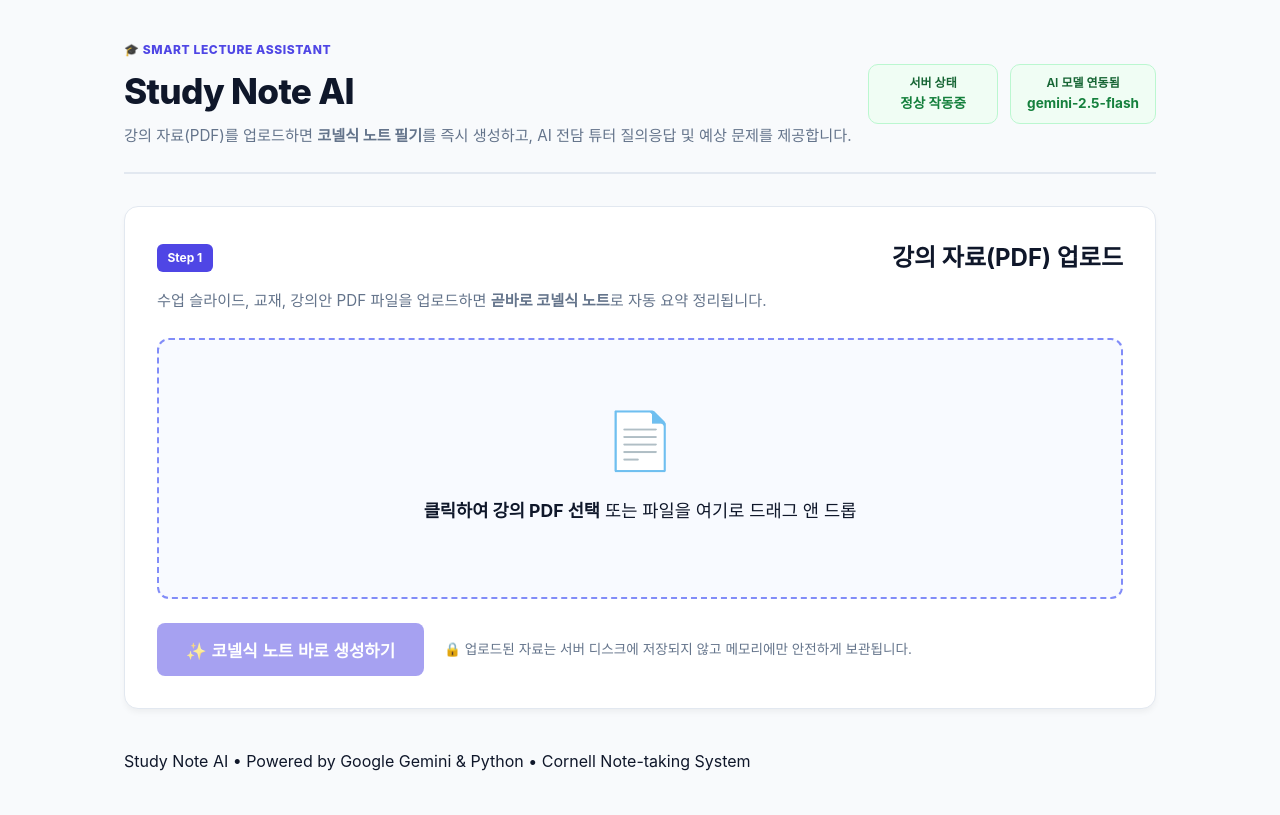
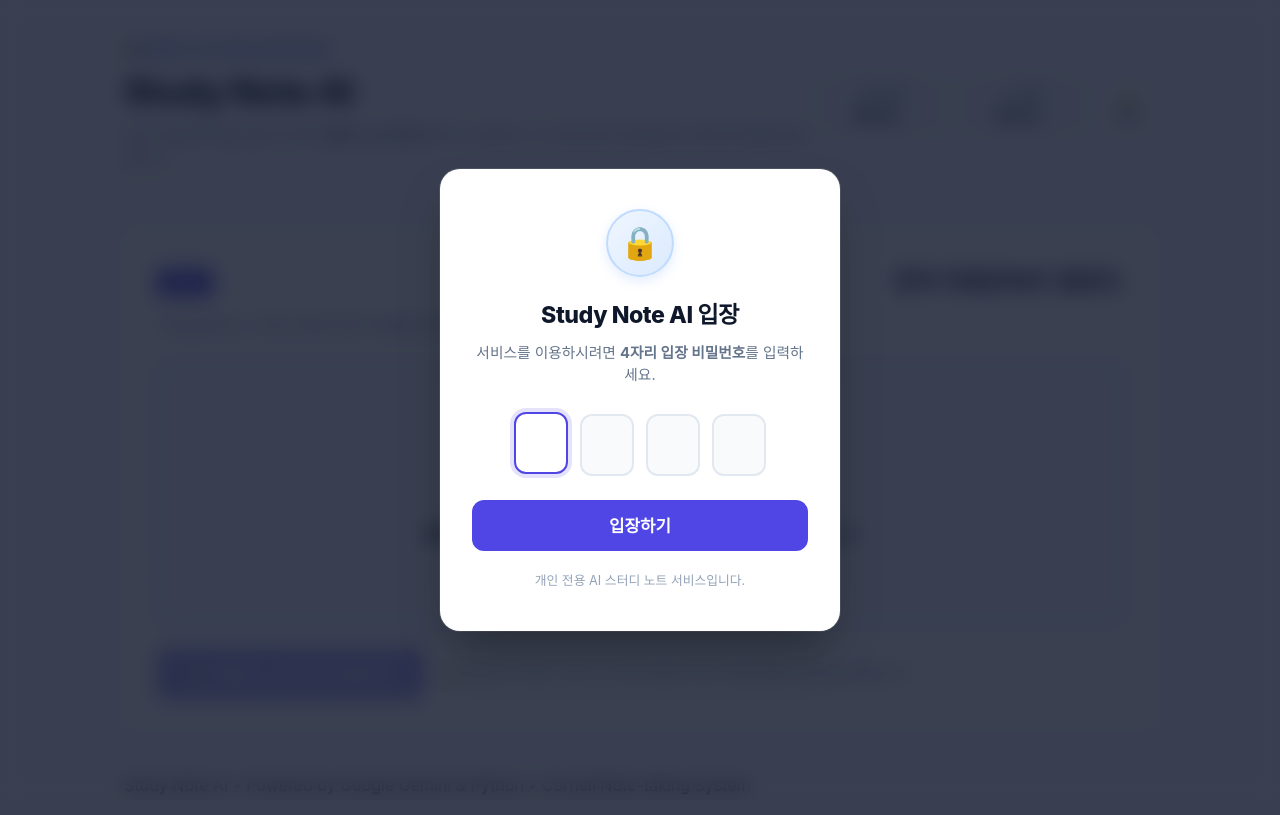
Before and after one commit to yes05you-lgtm/study, a Flask app: page / in a window 1280 px wide. After the commit the page ends 794 px from the top, so only its background shows below. Run offline with Flask 3, Linux system fonts and the light colour scheme; some web fonts are replaced.

Commit message:
feat: add 4-digit PIN access control (0909)

```diff
--- a/app.py
+++ b/app.py
@@ -26,6 +26,7 @@ GEMINI_API_KEY = os.getenv("GEMINI_API_KEY")
 GEMINI_MODEL = os.getenv("GEMINI_MODEL", "gemini-2.5-flash")
 FLASK_DEBUG = os.getenv("FLASK_DEBUG", "false").lower() == "true"
 MAX_UPLOAD_MB = int(os.getenv("MAX_UPLOAD_MB", 20))
+ACCESS_PIN = os.getenv("ACCESS_PIN", "0909")
 
 app.config["MAX_CONTENT_LENGTH"] = MAX_UPLOAD_MB * 1024 * 1024
 
@@ -115,6 +116,33 @@ def extract_numbers_summary(text):
 def index():
     logger.info("[REQUEST] GET /")
     return render_template("index.html")
+
+
+@app.route("/api/verify_pin", methods=["POST"])
+def verify_pin():
+    """클라이언트가 입력한 PIN 코드가 일치하는지 검증"""
+    req_json = request.get_json(silent=True) or {}
+    client_pin = str(req_json.get("pin", "")).strip()
+    logger.info("[REQUEST] POST /api/verify_pin")
+    if client_pin == ACCESS_PIN:
+        return jsonify({"status": "success", "message": "인증에 성공했습니다."}), 200
+    return jsonify({"status": "error", "error": "비밀번호가 올바르지 않습니다."}), 401
+
+
+PROTECTED_ENDPOINTS = {"/inspect", "/cornell_notes", "/quiz", "/chat"}
+
+
+@app.before_request
+def check_pin_auth():
+    """핵심 API에 대해 4자리 입장 비밀번호 헤더(X-Access-Pin) 검증"""
+    if request.path in PROTECTED_ENDPOINTS:
+        client_pin = request.headers.get("X-Access-Pin", "").strip()
+        if client_pin != ACCESS_PIN:
+            logger.warning(f"[AUTH] 비인가 요청 차단: path={request.path}")
+            return jsonify({
+                "status": "unauthorized",
+                "error": "접근 권한이 없습니다. 4자리 입장 비밀번호를 입력해주세요."
+            }), 401
 
 
 @app.route("/health", methods=["GET"])
--- a/static/app.js
+++ b/static/app.js
@@ -1,19 +1,241 @@
 let selectedFile = null;
+const PIN_STORAGE_KEY = "study_access_pin";
 
 document.addEventListener("DOMContentLoaded", () => {
   console.log("[PAGE] Study Note AI 로드 완료");
-  initHealthCheck();
+  initPinAuth();
   initUploadListeners();
   initActionListeners();
 });
 
+// ==========================================================================
+// 0. PIN 인증 및 보안 관리
+// ==========================================================================
+function getStoredPin() {
+  return localStorage.getItem(PIN_STORAGE_KEY) || "";
+}
+
+function setStoredPin(pin) {
+  localStorage.setItem(PIN_STORAGE_KEY, pin);
+}
+
+function clearStoredPin() {
+  localStorage.removeItem(PIN_STORAGE_KEY);
+}
+
+// 공통 인증 헤더 첨부 fetch 래퍼
+async function authFetch(url, options = {}) {
+  const pin = getStoredPin();
+  options.headers = options.headers || {};
+
+  if (options.headers instanceof Headers) {
+    if (pin) options.headers.set("X-Access-Pin", pin);
+  } else {
+    if (pin) options.headers["X-Access-Pin"] = pin;
+  }
+
+  const res = await fetch(url, options);
+
+  // 401 Unauthorized 발생 시 즉시 잠금 모달 표시
+  if (res.status === 401 && !url.includes("/api/verify_pin")) {
+    clearStoredPin();
+    showPinModal(true, "인증이 만료되었거나 비밀번호가 올바르지 않습니다.");
+  }
+  return res;
+}
+
+// PIN 모달 열기
+function showPinModal(showError = false, errorMsg = "") {
+  const modal = document.getElementById("pinModal");
+  const errBox = document.getElementById("pinErrorMsg");
+  const inputs = document.querySelectorAll(".pin-box");
+
+  modal.classList.remove("hidden");
+  inputs.forEach(input => {
+    input.value = "";
+    input.classList.remove("error");
+  });
+
+  if (showError && errorMsg) {
+    errBox.textContent = errorMsg;
+    errBox.classList.remove("hidden");
+  } else {
+    errBox.classList.add("hidden");
+  }
+
+  // 첫 번째 칸 자동 포커스
+  setTimeout(() => {
+    if (inputs[0]) inputs[0].focus();
+  }, 100);
+}
+
+// PIN 모달 닫기
+function hidePinModal() {
+  const modal = document.getElementById("pinModal");
+  modal.classList.add("hidden");
+}
+
+// PIN 인증 초기화 및 이벤트 리스너 등록
+function initPinAuth() {
+  const modal = document.getElementById("pinModal");
+  const form = document.getElementById("pinForm");
+  const inputs = Array.from(document.querySelectorAll(".pin-box"));
+  const btnSubmit = document.getElementById("btnSubmitPin");
+  const btnLock = document.getElementById("btnLockApp");
+  const errBox = document.getElementById("pinErrorMsg");
+  const card = modal.querySelector(".pin-modal-card");
+
+  // 헤더의 잠금(로그아웃) 버튼
+  if (btnLock) {
+    btnLock.addEventListener("click", () => {
+      clearStoredPin();
+      showPinModal(false);
+    });
+  }
+
+  // 4자리 입력 박스 이벤트 핸들링
+  inputs.forEach((input, index) => {
+    // 1) 숫자 입력 시 다음 칸 자동 이동
+    input.addEventListener("input", (e) => {
+      const val = e.target.value.replace(/[^0-9]/g, "");
+      e.target.value = val ? val[0] : "";
+
+      if (e.target.value) {
+        if (index < inputs.length - 1) {
+          inputs[index + 1].focus();
+        } else {
+          // 4번째 칸까지 입력되었으면 자동 제출
+          submitPin();
+        }
+      }
+    });
+
+    // 2) 백스페이스 및 화살표 키 처리
+    input.addEventListener("keydown", (e) => {
+      if (e.key === "Backspace") {
+        if (!e.target.value && index > 0) {
+          inputs[index - 1].focus();
+          inputs[index - 1].value = "";
+        }
+      } else if (e.key === "ArrowLeft" && index > 0) {
+        inputs[index - 1].focus();
+      } else if (e.key === "ArrowRight" && index < inputs.length - 1) {
+        inputs[index + 1].focus();
+      }
+    });
+
+    // 3) 붙여넣기(Paste) 지원 (예: 4자리 복사 후 붙여넣을 때)
+    input.addEventListener("paste", (e) => {
+      e.preventDefault();
+      const pasteData = (e.clipboardData || window.clipboardData).getData("text").trim();
+      const digits = pasteData.replace(/[^0-9]/g, "").slice(0, 4);
+
+      if (digits.length > 0) {
+        digits.split("").forEach((d, i) => {
+          if (inputs[i]) inputs[i].value = d;
+        });
+
+        if (digits.length >= 4) {
+          inputs[3].focus();
+          submitPin();
+        } else {
+          const nextIndex = Math.min(digits.length, inputs.length - 1);
+          inputs[nextIndex].focus();
+        }
+      }
+    });
+  });
+
+  // 제출 버튼 클릭
+  form.addEventListener("submit", (e) => {
+    e.preventDefault();
+    submitPin();
+  });
+
+  async function submitPin() {
+    const pin = inputs.map(input => input.value).join("");
+    if (pin.length !== 4) {
+      errBox.textContent = "4자리 비밀번호를 모두 입력해주세요.";
+      errBox.classList.remove("hidden");
+      inputs.forEach(inp => inp.classList.add("error"));
+      return;
+    }
+
+    btnSubmit.disabled = true;
+    btnSubmit.textContent = "확인 중...";
+
+    try {
+      const res = await fetch("/api/verify_pin", {
+        method: "POST",
+        headers: { "Content-Type": "application/json" },
+        body: JSON.stringify({ pin })
+      });
+
+      const data = await res.json();
+
+      if (res.ok && data.status === "success") {
+        setStoredPin(pin);
+        hidePinModal();
+        initHealthCheck();
+      } else {
+        // 실패: 흔들림 애니메이션 및 에러 표시
+        card.classList.remove("shake");
+        void card.offsetWidth; // 트리거 리플로우
+        card.classList.add("shake");
+
+        errBox.textContent = "비밀번호가 올바르지 않습니다.";
+        errBox.classList.remove("hidden");
+        inputs.forEach(inp => {
+          inp.value = "";
+          inp.classList.add("error");
+        });
+        inputs[0].focus();
+      }
+    } catch (err) {
+      console.error("[PIN ERR]", err);
+      errBox.textContent = "서버 통신에 실패했습니다. 다시 시도해주세요.";
+      errBox.classList.remove("hidden");
+    } finally {
+      btnSubmit.disabled = false;
+      btnSubmit.textContent = "입장하기";
+    }
+  }
+
+  // 초기 자동 로그인 체크
+  const storedPin = getStoredPin();
+  if (storedPin && storedPin.length === 4) {
+    fetch("/api/verify_pin", {
+      method: "POST",
+      headers: { "Content-Type": "application/json" },
+      body: JSON.stringify({ pin: storedPin })
+    })
+      .then(res => res.json())
+      .then(data => {
+        if (data.status === "success") {
+          hidePinModal();
+          initHealthCheck();
+        } else {
+          clearStoredPin();
+          showPinModal(false);
+        }
+      })
+      .catch(() => {
+        showPinModal(false);
+      });
+  } else {
+    showPinModal(false);
+  }
+}
+
+// ==========================================================================
 // 1. 서버 상태 및 API Key 상하 2줄 배지 업데이트
+// ==========================================================================
 async function initHealthCheck() {
   const serverBadge = document.getElementById("serverBadge");
   const apiKeyBadge = document.getElementById("apiKeyBadge");
 
   try {
-    const res = await fetch("/health");
+    const res = await authFetch("/health");
     const data = await res.json();
 
     if (data.status === "ok") {
@@ -48,7 +270,9 @@ async function initHealthCheck() {
   }
 }
 
+// ==========================================================================
 // 2. 파일 업로드 리스너
+// ==========================================================================
 function initUploadListeners() {
   const dropZone = document.getElementById("dropZone");
   const fileInput = document.getElementById("pdfFileInput");
@@ -94,7 +318,9 @@ function initUploadListeners() {
   }
 }
 
+// ==========================================================================
 // 3. 버튼 이벤트 리스너 등록
+// ==========================================================================
 function initActionListeners() {
   const btnStartGenerate = document.getElementById("btnStartGenerate");
   const btnGenerateQuiz = document.getElementById("btnGenerateQuiz");
@@ -126,7 +352,9 @@ function initActionListeners() {
   });
 }
 
+// ==========================================================================
 // 4. 업로드 및 코넬식 노트 즉시 생성 파이프라인
+// ==========================================================================
 async function startFullCornellProcess() {
   if (!selectedFile) return;
 
@@ -140,7 +368,7 @@ async function startFullCornellProcess() {
 
   try {
     console.log("[PIPELINE] 1단계: PDF 업로드 및 텍스트 추출...");
-    const inspectRes = await fetch("/inspect", {
+    const inspectRes = await authFetch("/inspect", {
       method: "POST",
       body: formData
     });
@@ -151,7 +379,7 @@ async function startFullCornellProcess() {
     }
 
     console.log("[PIPELINE] 2단계: 코넬식 노트 자동 생성 요청...");
-    const noteRes = await fetch("/cornell_notes", {
+    const noteRes = await authFetch("/cornell_notes", {
       method: "POST",
       headers: { "Content-Type": "application/json" }
     });
@@ -184,7 +412,9 @@ async function startFullCornellProcess() {
   }
 }
 
+// ==========================================================================
 // 5. 코넬 노트 화면 렌더링
+// ==========================================================================
 function renderCornellSheet(data) {
   document.getElementById("cornellHeaderTitle").textContent = data.title || "강의 핵심 요약 노트";
   document.getElementById("cornellDate").textContent = `정리 일시: ${new Date().toLocaleDateString()}`;
@@ -238,7 +468,9 @@ function renderCornellSheet(data) {
   });
 }
 
+// ==========================================================================
 // 6. 대화형 채팅 말풍선 Q&A 전송 및 응답 처리
+// ==========================================================================
 async function sendChatMessage() {
   const chatInput = document.getElementById("chatInput");
   const btnSend = document.getElementById("btnSendChat");
@@ -273,7 +505,7 @@ async function sendChatMessage() {
   chatMessages.scrollTop = chatMessages.scrollHeight;
 
   try {
-    const res = await fetch("/chat", {
+    const res = await authFetch("/chat", {
       method: "POST",
       headers: { "Content-Type": "application/json" },
       body: JSON.stringify({ message })
@@ -297,7 +529,9 @@ async function sendChatMessage() {
   }
 }
 
+// ==========================================================================
 // 7. 퀴즈 생성 요청 (/quiz)
+// ==========================================================================
 async function generateQuiz() {
   const btn = document.getElementById("btnGenerateQuiz");
   btn.disabled = true;
@@ -306,7 +540,7 @@ async function generateQuiz() {
 
   try {
     console.log("[QUIZ] 예상 문제 출제 요청...");
-    const res = await fetch("/quiz", {
+    const res = await authFetch("/quiz", {
       method: "POST",
       headers: { "Content-Type": "application/json" }
     });
@@ -332,7 +566,9 @@ async function generateQuiz() {
   }
 }
 
+// ==========================================================================
 // 8. 퀴즈 렌더링
+// ==========================================================================
 function renderQuiz(quizzes) {
   const container = document.getElementById("quizContainer");
   container.innerHTML = "";
--- a/static/style.css
+++ b/static/style.css
@@ -735,3 +735,171 @@ body {
     border: 2px solid #000;
   }
 }
+
+/* ==========================================================================
+   PIN Auth Modal & Lock Button Styles
+   ========================================================================== */
+.btn-lock {
+  padding: 0.4rem 0.8rem;
+  font-size: 0.85rem;
+  font-weight: 600;
+  border-radius: 8px;
+  cursor: pointer;
+  background: white;
+  border: 1px solid #cbd5e1;
+  color: #475569;
+  transition: all 0.2s ease;
+  display: inline-flex;
+  align-items: center;
+  gap: 0.35rem;
+}
+
+.btn-lock:hover {
+  background: #f1f5f9;
+  border-color: #94a3b8;
+  color: #0f172a;
+}
+
+.pin-modal-overlay {
+  position: fixed;
+  top: 0;
+  left: 0;
+  right: 0;
+  bottom: 0;
+  background: rgba(15, 23, 42, 0.82);
+  backdrop-filter: blur(10px);
+  -webkit-backdrop-filter: blur(10px);
+  display: flex;
+  align-items: center;
+  justify-content: center;
+  z-index: 99999;
+  padding: 1.5rem;
+  transition: opacity 0.25s ease;
+}
+
+.pin-modal-overlay.hidden {
+  display: none !important;
+}
+
+.pin-modal-card {
+  background: #ffffff;
+  border-radius: 20px;
+  padding: 2.5rem 2rem;
+  width: 100%;
+  max-width: 400px;
+  box-shadow: 0 25px 50px -12px rgba(0, 0, 0, 0.35), 0 0 0 1px rgba(255, 255, 255, 0.1);
+  text-align: center;
+  animation: modalPopIn 0.3s cubic-bezier(0.16, 1, 0.3, 1);
+}
+
+@keyframes modalPopIn {
+  0% {
+    opacity: 0;
+    transform: scale(0.92) translateY(10px);
+  }
+  100% {
+    opacity: 1;
+    transform: scale(1) translateY(0);
+  }
+}
+
+.pin-icon-wrap {
+  width: 68px;
+  height: 68px;
+  margin: 0 auto 1.25rem;
+  background: linear-gradient(135deg, #eff6ff, #dbeafe);
+  border: 2px solid #bfdbfe;
+  border-radius: 50%;
+  display: flex;
+  align-items: center;
+  justify-content: center;
+  font-size: 2rem;
+  box-shadow: 0 4px 12px rgba(59, 130, 246, 0.15);
+}
+
+.pin-modal-card h2 {
+  font-size: 1.45rem;
+  font-weight: 800;
+  color: #0f172a;
+  margin-bottom: 0.5rem;
+  letter-spacing: -0.02em;
+}
+
+.pin-modal-desc {
+  font-size: 0.92rem;
+  color: #64748b;
+  margin-bottom: 1.75rem;
+  line-height: 1.5;
+}
+
+.pin-inputs {
+  display: flex;
+  justify-content: center;
+  gap: 12px;
+  margin-bottom: 1.25rem;
+}
+
+.pin-box {
+  width: 54px;
+  height: 62px;
+  text-align: center;
+  font-size: 1.75rem;
+  font-weight: 800;
+  border: 2px solid #e2e8f0;
+  border-radius: 12px;
+  background: #f8fafc;
+  color: #0f172a;
+  transition: all 0.2s cubic-bezier(0.16, 1, 0.3, 1);
+  outline: none;
+}
+
+.pin-box:focus {
+  border-color: var(--primary, #4f46e5);
+  background: #ffffff;
+  box-shadow: 0 0 0 4px rgba(79, 70, 229, 0.15);
+  transform: translateY(-2px);
+}
+
+.pin-box.error {
+  border-color: #ef4444;
+  background: #fef2f2;
+}
+
+.pin-error-text {
+  color: #dc2626;
+  font-size: 0.88rem;
+  font-weight: 600;
+  margin-bottom: 1rem;
+  min-height: 1.2rem;
+}
+
+.pin-error-text.hidden {
+  display: none;
+}
+
+.btn-pin-submit {
+  width: 100%;
+  padding: 0.85rem;
+  font-size: 1.05rem;
+  font-weight: 700;
+  border-radius: 12px;
+  margin-top: 0.25rem;
+  cursor: pointer;
+}
+
+.pin-hint {
+  margin-top: 1.25rem;
+  font-size: 0.8rem;
+  color: #94a3b8;
+}
+
+/* Shake Animation */
+.shake {
+  animation: shakeAnimation 0.4s ease-in-out;
+}
+
+@keyframes shakeAnimation {
+  0%, 100% { transform: translateX(0); }
+  20%, 60% { transform: translateX(-8px); }
+  40%, 80% { transform: translateX(8px); }
+}
--- a/templates/index.html
+++ b/templates/index.html
@@ -31,6 +31,9 @@
           <span class="badge-title">AI 모델</span>
           <span class="badge-sub">확인 중...</span>
         </div>
+        <button id="btnLockApp" class="btn btn-outline btn-sm btn-lock" title="화면 잠금 및 로그아웃">
+          🔒 잠금
+        </button>
       </div>
     </header>
 
@@ -186,6 +189,32 @@
     </footer>
   </div>
 
+  <!-- PIN Auth Modal Overlay -->
+  <div id="pinModal" class="pin-modal-overlay">
+    <div class="pin-modal-card">
+      <div class="pin-icon-wrap">
+        <span class="pin-icon">🔒</span>
+      </div>
+      <h2>Study Note AI 입장</h2>
+      <p class="pin-modal-desc">서비스를 이용하시려면 <strong>4자리 입장 비밀번호</strong>를 입력하세요.</p>
+
+      <form id="pinForm" onsubmit="event.preventDefault();">
+        <div class="pin-inputs" id="pinInputsContainer">
+          <input type="password" maxlength="1" inputmode="numeric" pattern="[0-9]*" class="pin-box" data-index="0" autofocus autocomplete="off" />
+          <input type="password" maxlength="1" inputmode="numeric" pattern="[0-9]*" class="pin-box" data-index="1" autocomplete="off" />
+          <input type="password" maxlength="1" inputmode="numeric" pattern="[0-9]*" class="pin-box" data-index="2" autocomplete="off" />
+          <input type="password" maxlength="1" inputmode="numeric" pattern="[0-9]*" class="pin-box" data-index="3" autocomplete="off" />
+        </div>
+        <div id="pinErrorMsg" class="pin-error-text hidden">비밀번호가 올바르지 않습니다.</div>
+
+        <button type="submit" id="btnSubmitPin" class="btn btn-primary btn-pin-submit">
+          입장하기
+        </button>
+      </form>
+      <div class="pin-hint">개인 전용 AI 스터디 노트 서비스입니다.</div>
+    </div>
+  </div>
+
   <!-- Custom JavaScript -->
   <script src="/static/app.js"></script>
 </body>
```
Also changed, not shown: 1 other file.
